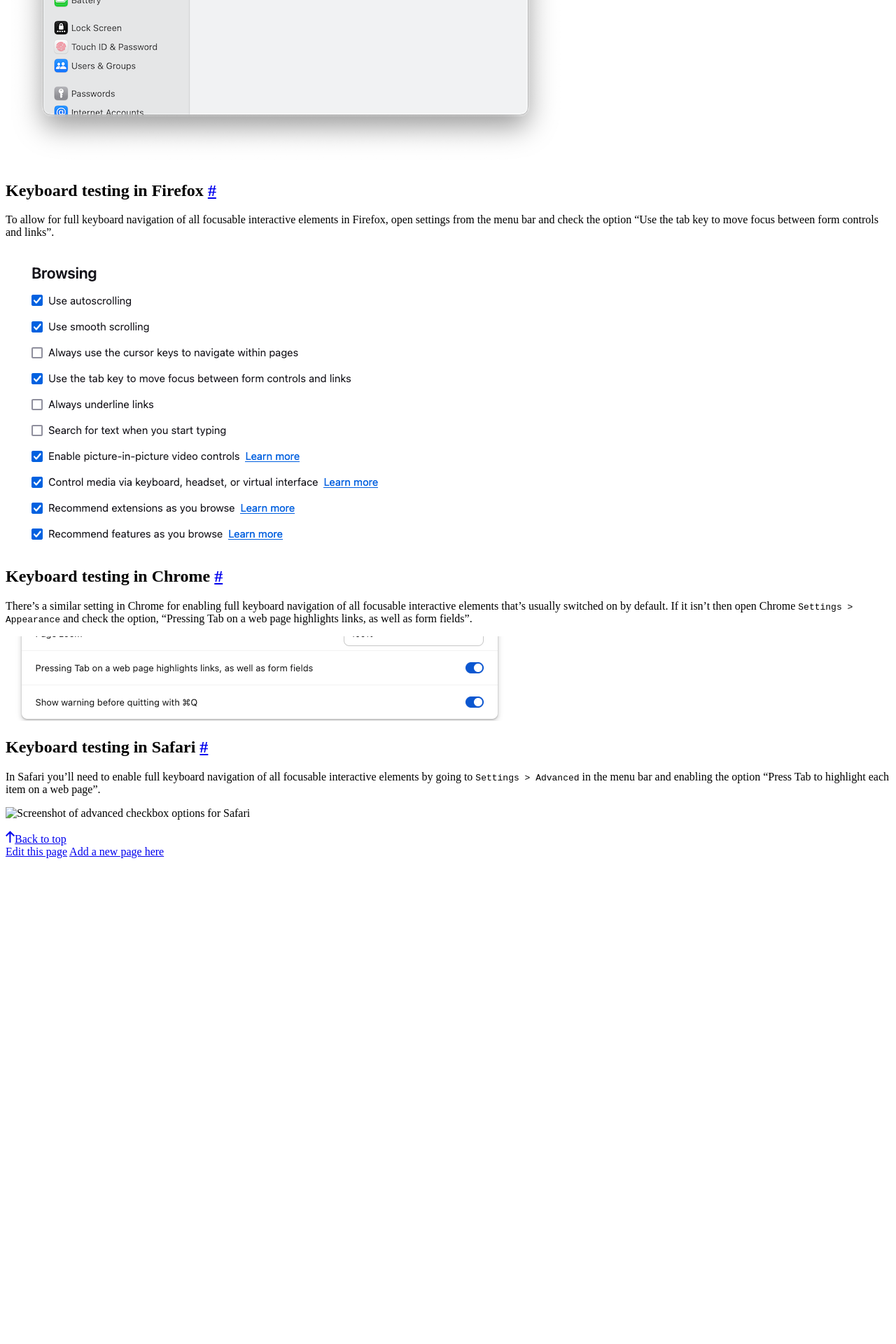
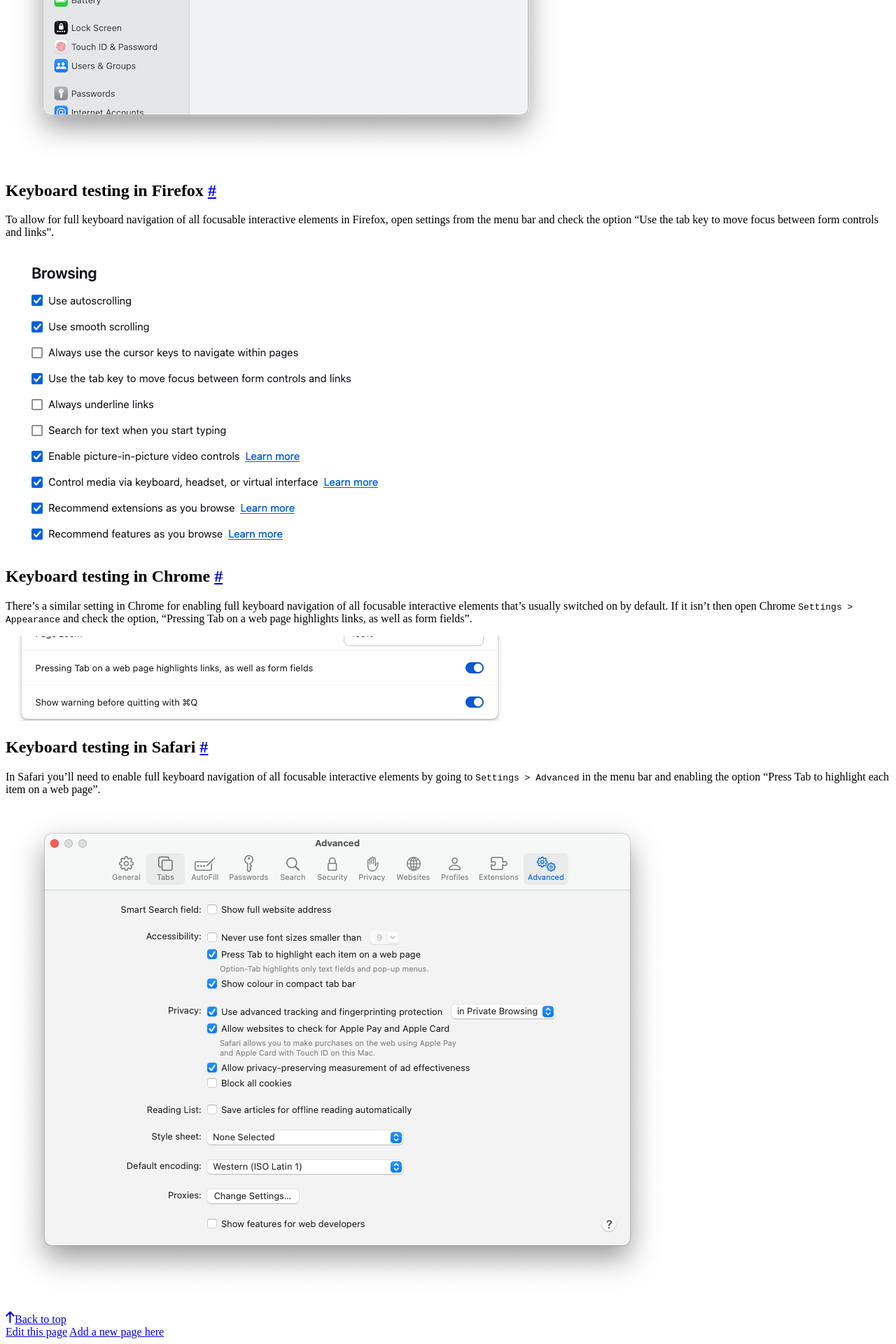
Before and after one commit to dxw/accessibility-manual, a Jekyll site: the page built from src/development/setting-up-your-mac-for-accessibility-testing.md, in a window 1280 px wide. Shown: the part 2588-4508 px from the top of the page at 70% size. Built offline with Jekyll 4.4.1, drawn with Linux system fonts in a browser that asks for light colours; before the commit the page ends 3822 px from its top, so only the background shows below that.

Commit message:
Update Development page “setting-up-your-mac-for-accessibility-testing”

```diff
--- a/src/development/setting-up-your-mac-for-accessibility-testing.md
+++ b/src/development/setting-up-your-mac-for-accessibility-testing.md
@@ -34,4 +34,4 @@
 
 In Safari you'll need to enable full keyboard navigation of all focusable interactive elements by going to `Settings > Advanced` in the menu bar and enabling the option "Press Tab to highlight each item on a web page".
 
-![Screenshot of advanced checkbox options for Safari](/src/assets/images/safari-browsing-options.png)
+![Screenshot of advanced checkbox options for Safari](/assets/images/safari-browsing-options.png)
```
